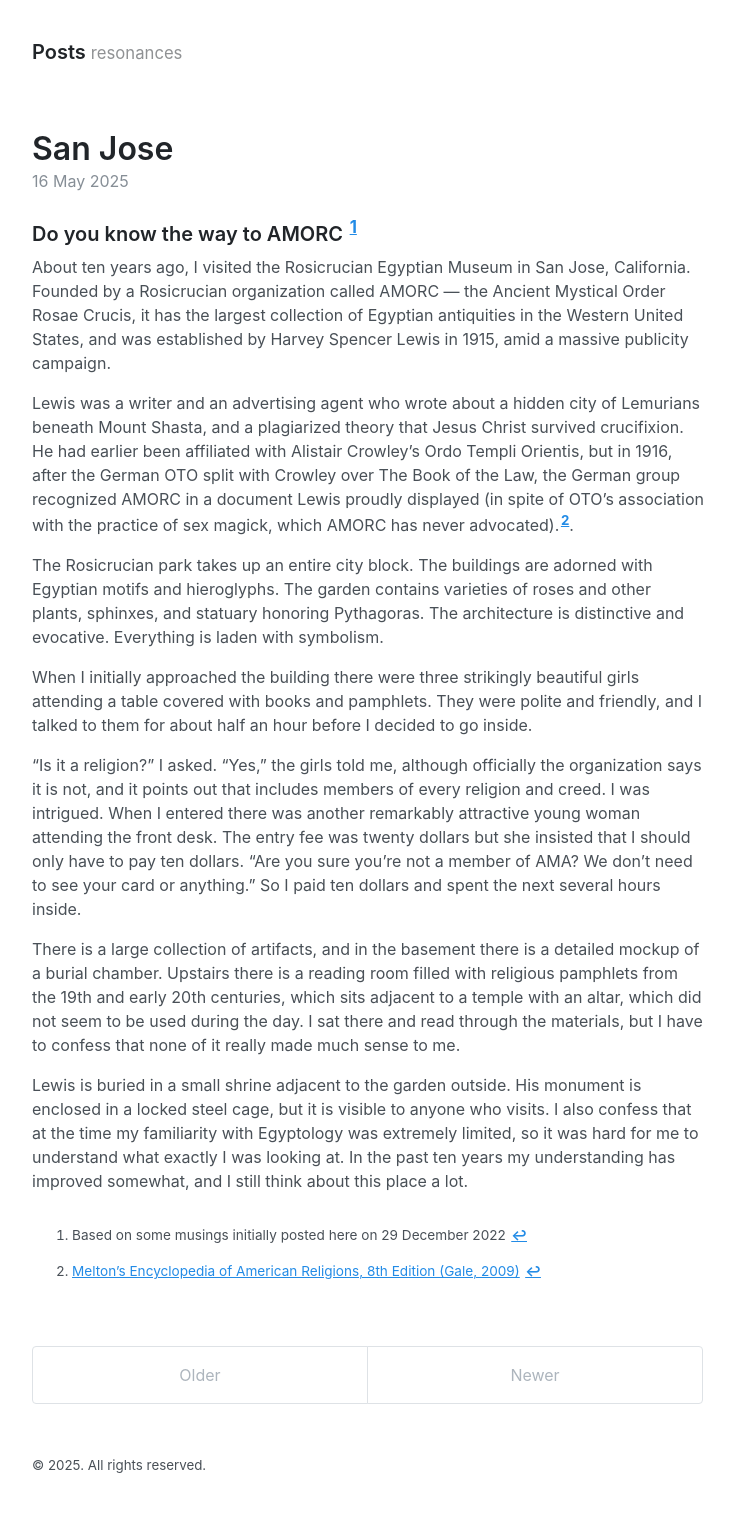
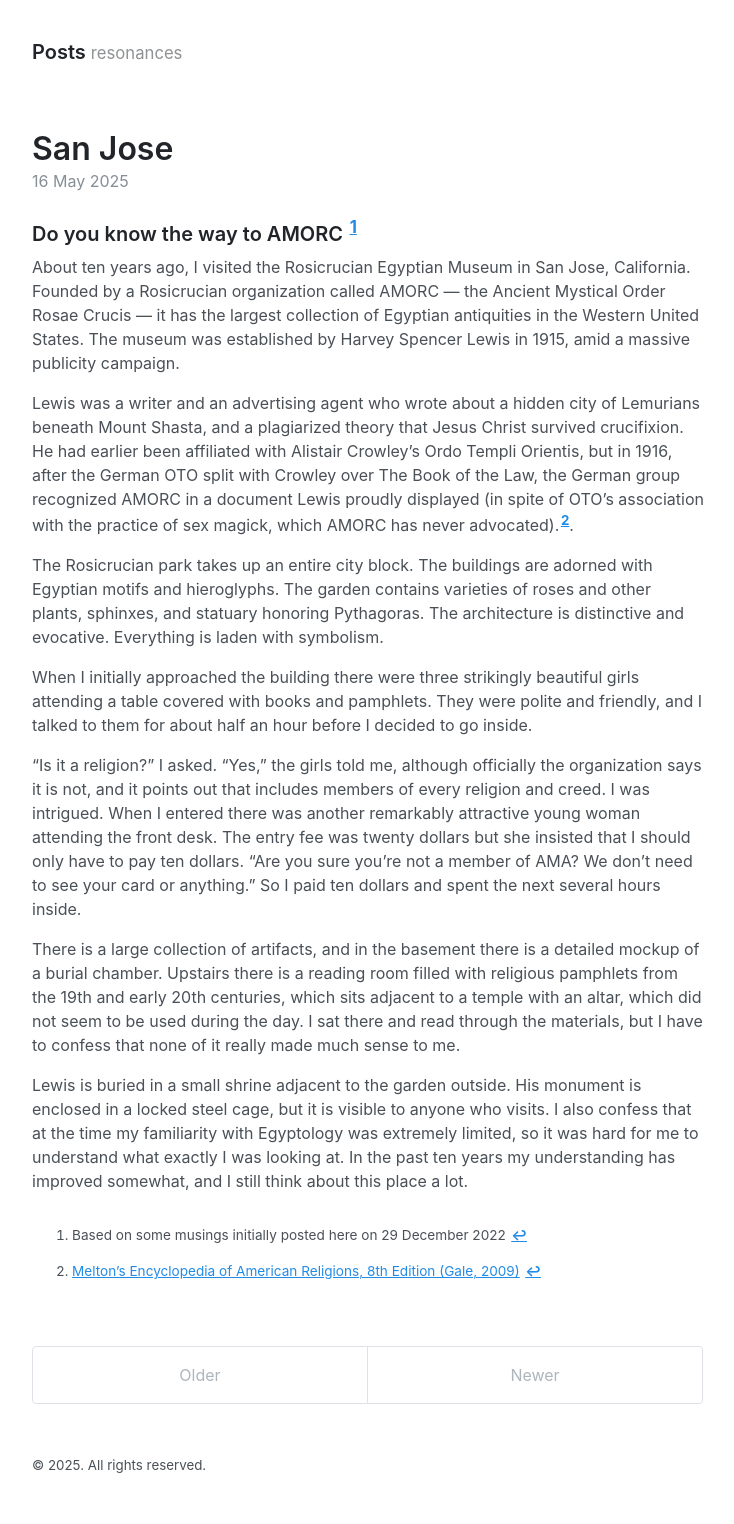
Before and after one commit to mandeluna/mandeluna.github.io, a Jekyll site: the page built from index.html, in a window 1280 px wide. Shown: the whole page, without its empty margins (272-1006 px from the left). Built offline with Jekyll 4.4.1, drawn with Linux system fonts in a browser that asks for light colours; the list of posts is cut into pages by our own code.

Commit message:
Minor edits

```diff
--- a/_posts/2025-05-16-san-jose.md
+++ b/_posts/2025-05-16-san-jose.md
@@ -1,9 +1,9 @@
 ### Do you know the way to AMORC [^note]
 
 About ten years ago, I visited the Rosicrucian Egyptian Museum in San Jose, California. Founded
-by a Rosicrucian organization called AMORC — the Ancient Mystical Order Rosae Crucis, it has the
-largest collection of Egyptian antiquities in the Western United States, and was established by
-Harvey Spencer Lewis in 1915, amid a massive publicity campaign.
+by a Rosicrucian organization called AMORC — the Ancient Mystical Order Rosae Crucis — it has the
+largest collection of Egyptian antiquities in the Western United States. The museum was
+established by Harvey Spencer Lewis in 1915, amid a massive publicity campaign.
 
 Lewis was a writer and an advertising agent who wrote about a hidden city of Lemurians beneath
 Mount Shasta, and a plagiarized theory that Jesus Christ survived crucifixion. He had earlier
```
